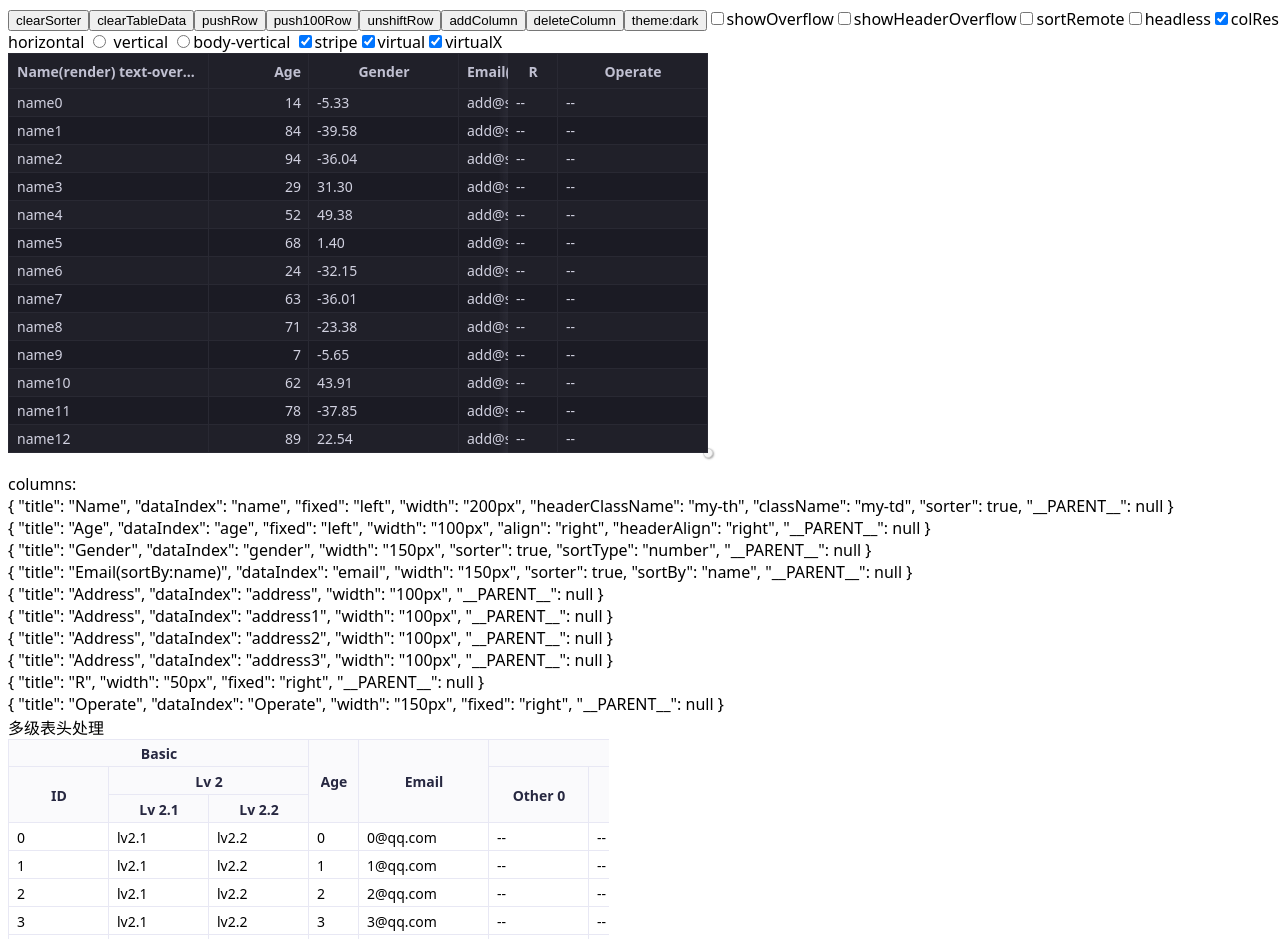
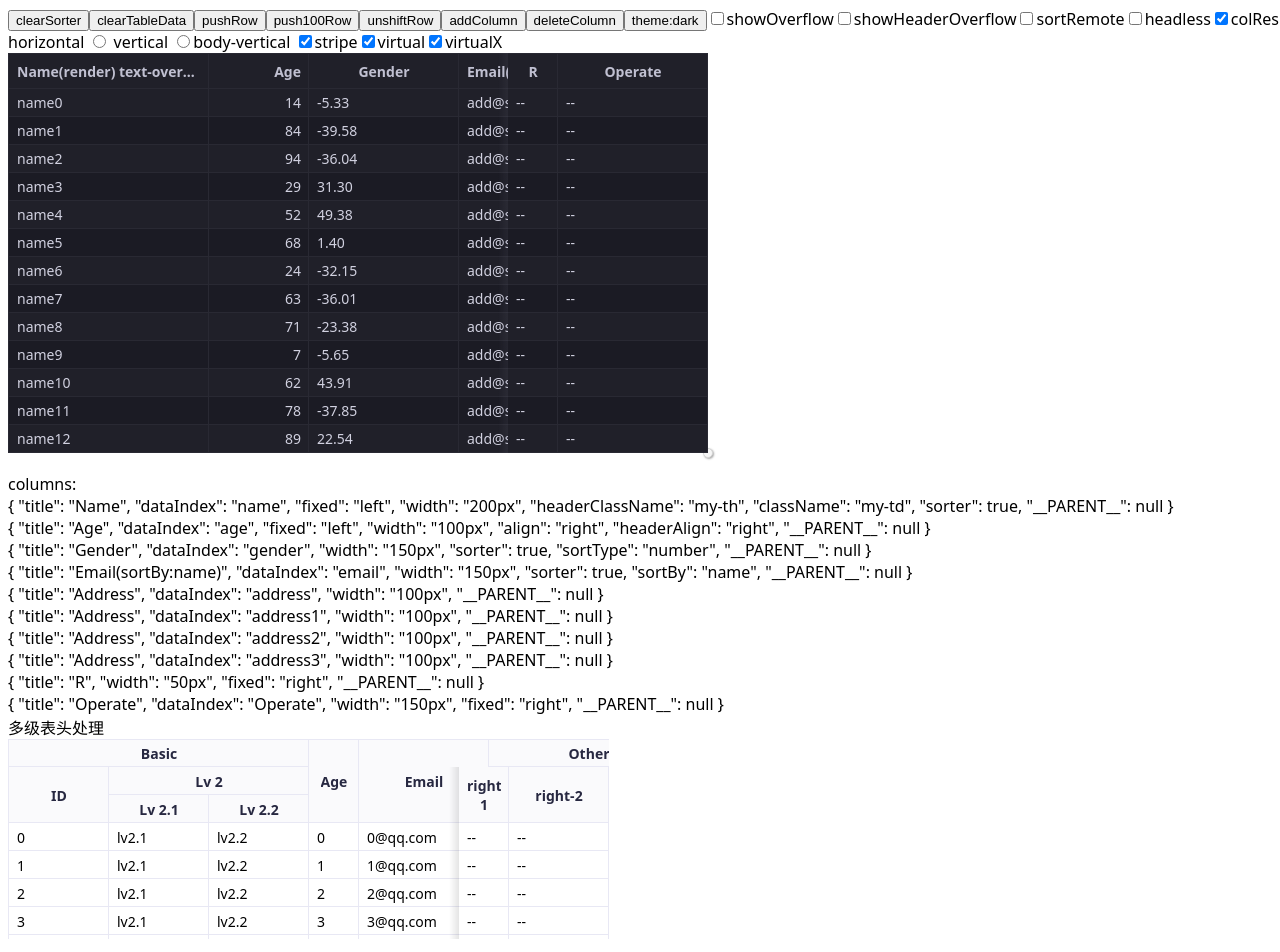
Before and after one commit to ja-plus/stk-table-vue, a Vue app: page / in a window 1280 px wide. Shown: the top 952 px of the page. Built offline with nearby package versions, Linux system fonts and the light colour scheme.

Commit message:
多级表头固定列阴影

```diff
--- a/src/StkTable/StkTable.vue
+++ b/src/StkTable/StkTable.vue
@@ -769,6 +769,9 @@ function onTableScroll(e: Event) {
         updateFixedShadow();
         if (virtualX_on.value) {
             updateVirtualScrollX(scrollLeft);
+        } else {
+            // 非虚拟滚动也记录一下滚动条位置。用于判断isXScroll
+            virtualScrollX.value.scrollLeft = scrollLeft;
         }
     }
 
--- a/src/StkTable/useFixedCol.ts
+++ b/src/StkTable/useFixedCol.ts
@@ -31,7 +31,7 @@ export function useFixedCol<DT extends Record<string, any>>({ props, tableHeader
         fixedShadowCols = [];
         // 找到最右边的固定列 findLast
         let lastLeftCol = null;
-        for (let i = tableHeaderLast.value.length - 1; i > 0; i--) {
+        for (let i = tableHeaderLast.value.length - 1; i >= 0; i--) {
             const col = tableHeaderLast.value[i];
             if (col.fixed === 'left') {
                 lastLeftCol = col;
--- a/test/StkTableMultiHeader.vue
+++ b/test/StkTableMultiHeader.vue
@@ -23,13 +23,21 @@ const columns = [
     {
         dataIndex: 'other',
         title: 'Other',
-        children: new Array(10).fill(0).map((it, i) => {
+        children: new Array(2).fill(0).map((it, i) => {
             return {
                 dataIndex: 'other' + i,
                 title: 'Other ' + i,
                 width: '100px',
             };
         }),
+    },
+    {
+        dataIndex: 'right',
+        title: 'Right',
+        children: [
+            { dataIndex: 'right-1', title: 'right-1', width: '50px', fixed: 'right' },
+            { dataIndex: 'right-2', title: 'right-2', width: '100px', fixed: 'right' },
+        ],
     },
 ];
 const dataSource = new Array(20).fill(0).map((it, i) => {
```
Also changed, not shown: 2 other files (tests, documents, lock files or other folders).
